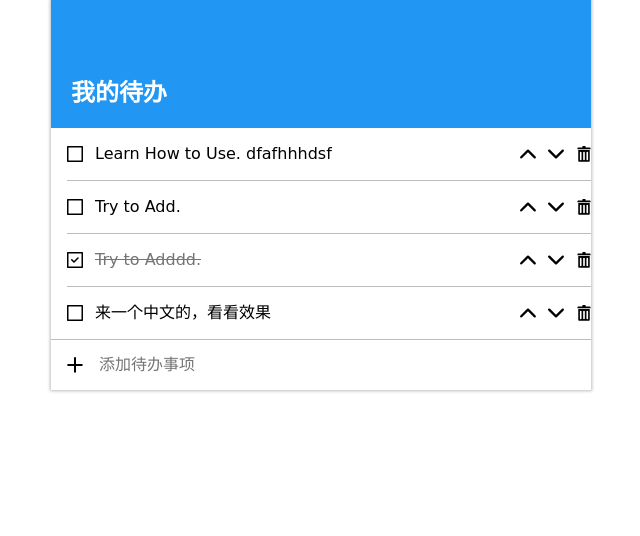
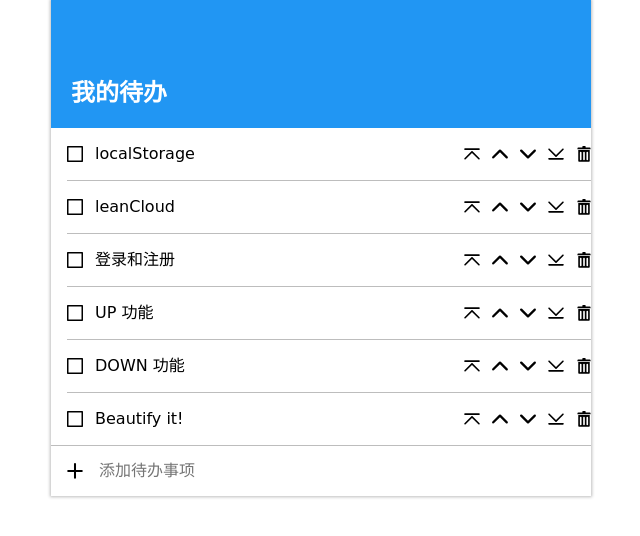
Before and after one commit to Caijialinxx/todo-react, a React (Create React App) app: page / in a window 1280 px wide. Shown: the top 536 px of the page, without its empty margins (319-959 px from the left). Built offline with nearby package versions, Linux system fonts and the light colour scheme.

Commit message:
添加up/down/置顶/置底功能 及优化代码

```diff
--- a/src/App.js
+++ b/src/App.js
@@ -15,27 +15,32 @@ class App extends Component {
       todoList: [
         {
           id: '1',
-          content: 'Learn How to Use. dfafhhhdsf',
+          content: 'localStorage',
           status: 'undone'
         },
         {
           id: '2',
-          content: 'Try to Add.',
+          content: 'leanCloud',
           status: 'undone'
         },
         {
           id: '3',
-          content: 'Learn How to Use. dfafdsf',
-          status: 'delete'
+          content: '登录和注册',
+          status: 'undone'
         },
         {
           id: '4',
-          content: 'Try to Adddd.',
-          status: 'done'
+          content: 'UP 功能',
+          status: 'undone'
         },
         {
-          id: '',
-          content: '来一个中文的，看看效果',
+          id: '5',
+          content: 'DOWN 功能',
+          status: 'undone'
+        },
+        {
+          id: '6',
+          content: 'Beautify it!',
           status: 'undone'
         },
       ]
@@ -47,6 +52,10 @@ class App extends Component {
       .map((item) => {
         return <TodoItem todo={item}
           onToggle={this.changeItemStatus.bind(this)}
+          onTop={this.toTop.bind(this)}
+          onUp={this.moveUp.bind(this)}
+          onDown={this.moveDown.bind(this)}
+          onBottom={this.toBottom.bind(this)}
           onDelete={this.deleteItem.bind(this)}
         />
       })
@@ -118,6 +127,38 @@ class App extends Component {
     }
     this.setState(this.state)
   }
+  toTop(eventTarget) {
+    let index = $(eventTarget).index()
+    if (index === 0) {
+      alert('已经是第一个啦！')
+    } else {
+      $('li').eq(0).before($(eventTarget))
+    }
+  }
+  moveUp(eventTarget) {
+    let index = $(eventTarget).index()
+    if (index === 0) {
+      alert('已经是第一个啦！')
+    } else {
+      $('li').eq(index - 1).before($(eventTarget))
+    }
+  }
+  moveDown(eventTarget) {
+    let index = $(eventTarget).index(), lastIndex = $(eventTarget).parent().children().length - 1
+    if (index === lastIndex) {
+      alert('已经是最后一个啦！')
+    } else {
+      $('li').eq(index + 1).after($(eventTarget))
+    }
+  }
+  toBottom(eventTarget) {
+    let index = $(eventTarget).index(), lastIndex = $(eventTarget).parent().children().length - 1
+    if (index === lastIndex) {
+      alert('已经是最后一个啦！')
+    } else {
+      $('li').eq(lastIndex).after($(eventTarget))
+    }
+  }
   deleteItem(todoTarget) {
     todoTarget.status = 'delete'
     this.setState(this.state)
--- a/src/TodoItem.js
+++ b/src/TodoItem.js
@@ -3,8 +3,10 @@ import './TodoItem.css'
 import icon_undone from './icon/square.svg'
 import icon_done from './icon/square_ok.svg'
 import icon_delete from './icon/bin.svg'
+import icon_top from './icon/top.svg'
 import icon_up from './icon/up.svg'
 import icon_down from './icon/down.svg'
+import icon_bottom from './icon/bottom.svg'
 
 class TodoItem extends Component {
   render() {
@@ -21,8 +23,10 @@ class TodoItem extends Component {
         <span className={this.props.todo.status}>{this.props.todo.content}</span>
       </div>
       <div className='optionsWrapper'>
-        <img src={icon_up} alt='up' />
-        <img src={icon_down} alt='down' />
+        <img src={icon_top} alt='top' onClick={this.top.bind(this)} />
+        <img src={icon_up} alt='up' onClick={this.up.bind(this)} />
+        <img src={icon_down} alt='down' onClick={this.down.bind(this)} />
+        <img src={icon_bottom} alt='bottom' onClick={this.bottom.bind(this)} />
         <img src={icon_delete} alt='delete' onClick={this.delete.bind(this)} />
       </div>
     </li>
@@ -30,6 +34,18 @@ class TodoItem extends Component {
   toggle(e) {
     this.props.onToggle.call(undefined, e.currentTarget, { todo: this.props.todo, undone: icon_undone, done: icon_done });
   }
+  top(e){
+    this.props.onTop.call(undefined, e.currentTarget.parentElement.parentElement)
+  }
+  up(e){
+    this.props.onUp.call(undefined, e.currentTarget.parentElement.parentElement)
+  }
+  down(e){
+    this.props.onDown.call(undefined, e.currentTarget.parentElement.parentElement)
+  }
+  bottom(e){
+    this.props.onBottom.call(undefined, e.currentTarget.parentElement.parentElement)
+  }
   delete(){
     this.props.onDelete.call(undefined, this.props.todo)
   }
```
Also changed, not shown: src/icon/bottom.svg (added), src/icon/top.svg (added), 9 other files (tests, documents, lock files or other folders).
